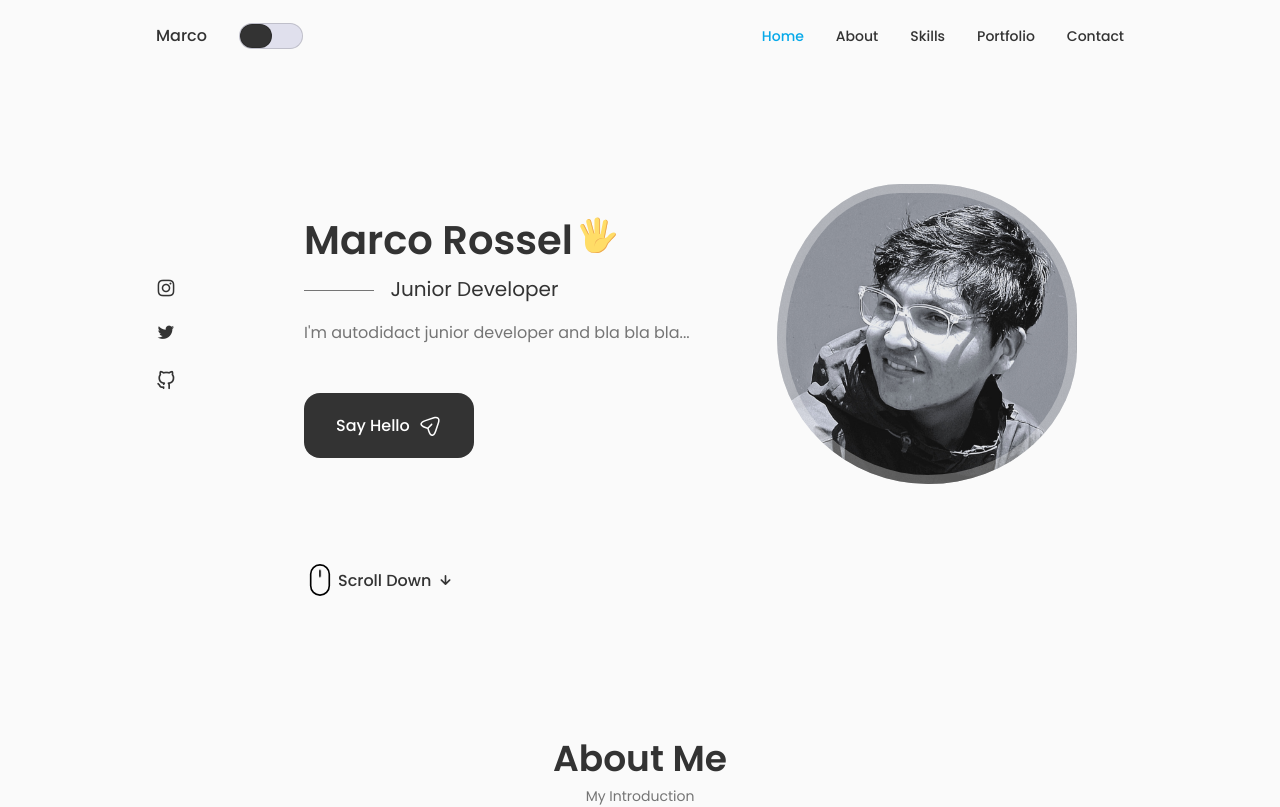
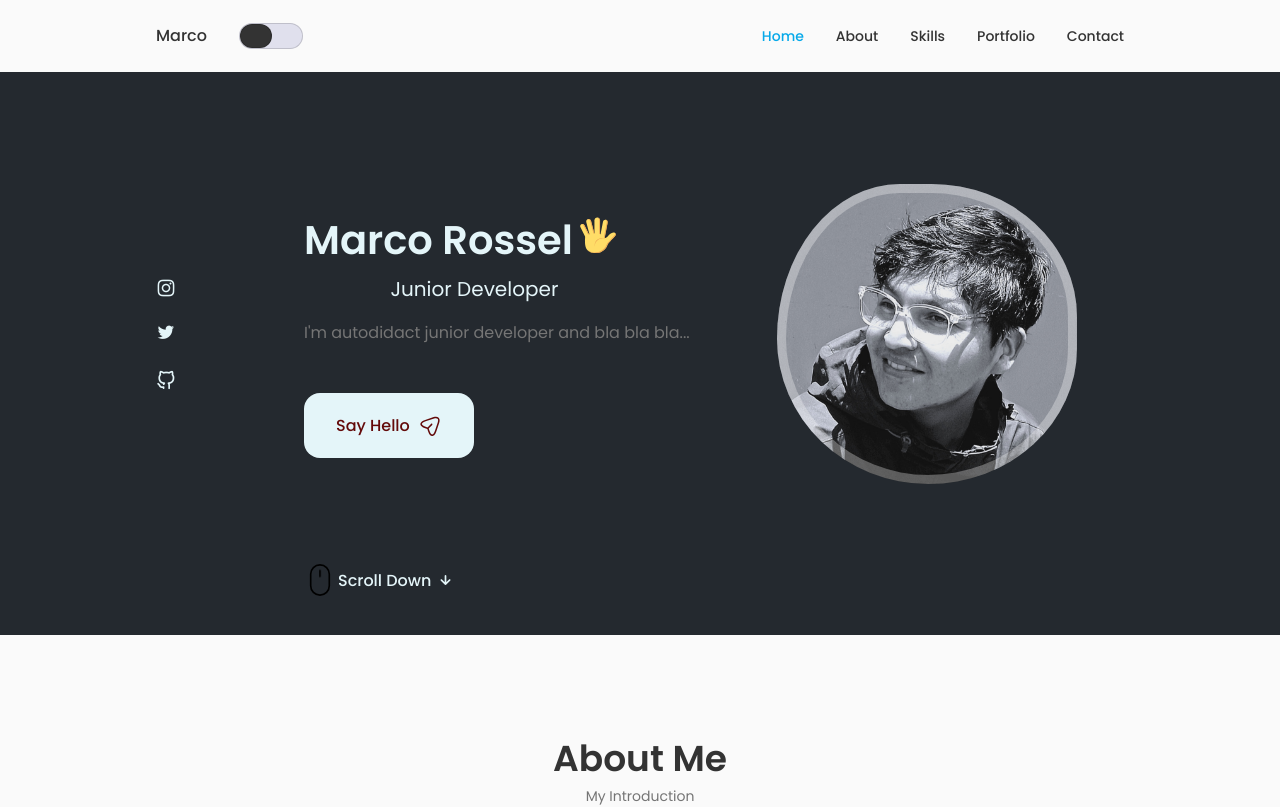
Before and after one commit to MarcoRosselDev/portafollio, a React (Create React App) app: page / in a window 1280 px wide. Shown: the top 807 px of the page. Built offline with nearby package versions, Linux system fonts and the light colour scheme.

Commit message:
dark mode 12

```diff
--- a/src/components/home/Home.jsx
+++ b/src/components/home/Home.jsx
@@ -6,7 +6,7 @@ import ScrollDown from "./ScrollDown";
 
 const Home = () => {
   /*============= Dark mode ============= */
-  const [dark, setDark] = useState(false);
+  const [dark, setDark] = useState(true);
 
   const toggleTab = () => {
     setDark((dark) => !dark);
@@ -14,7 +14,7 @@ const Home = () => {
 
   return (
     // <section className="home section" id="home">
-    <section className="home section" id="home">
+    <section className={`home section ${dark ? "dark-mode" : ""}`} id="home">
       <div className="home__container container grid">
         <div className="home__content grid ">
           <Social />
```
